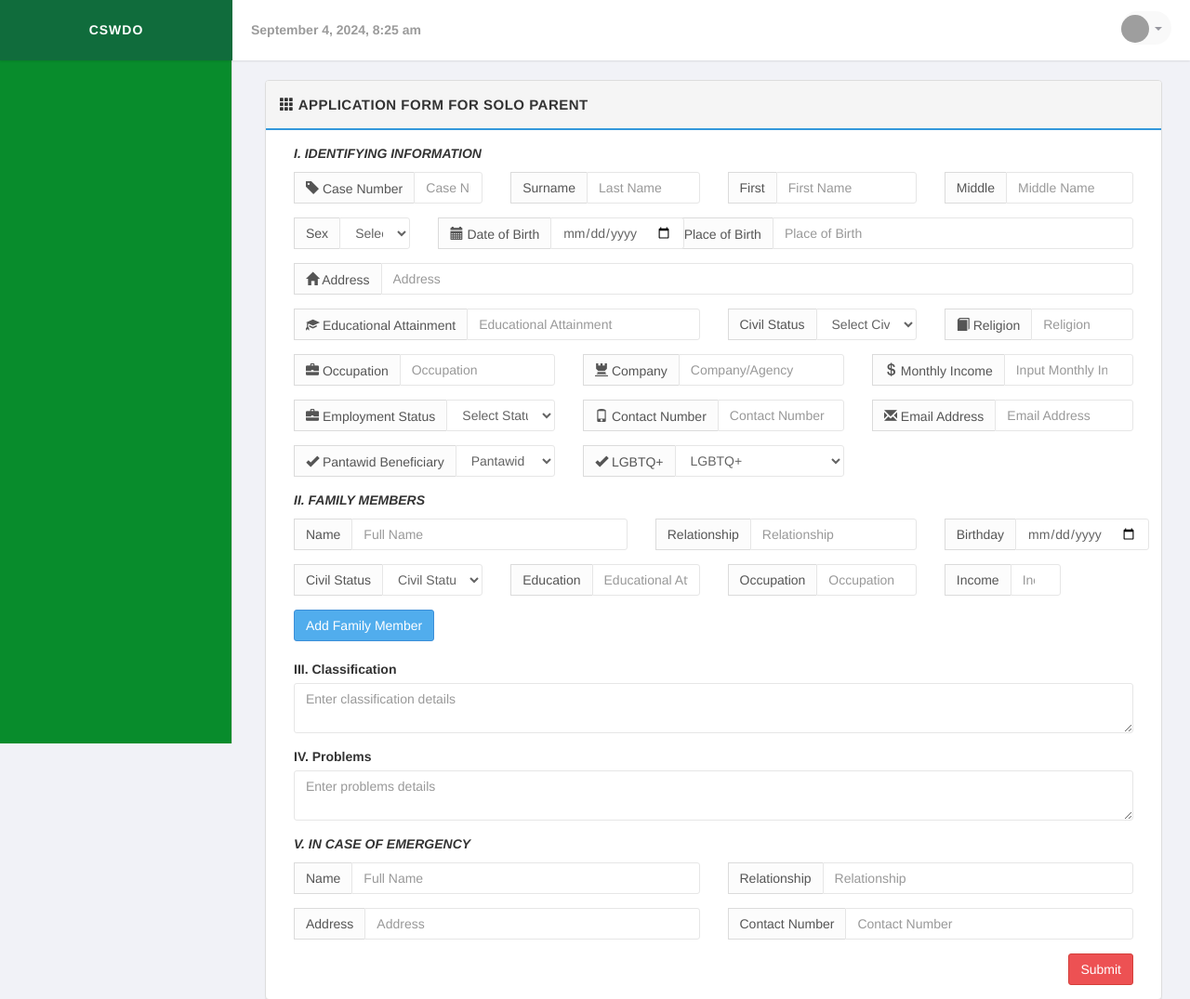
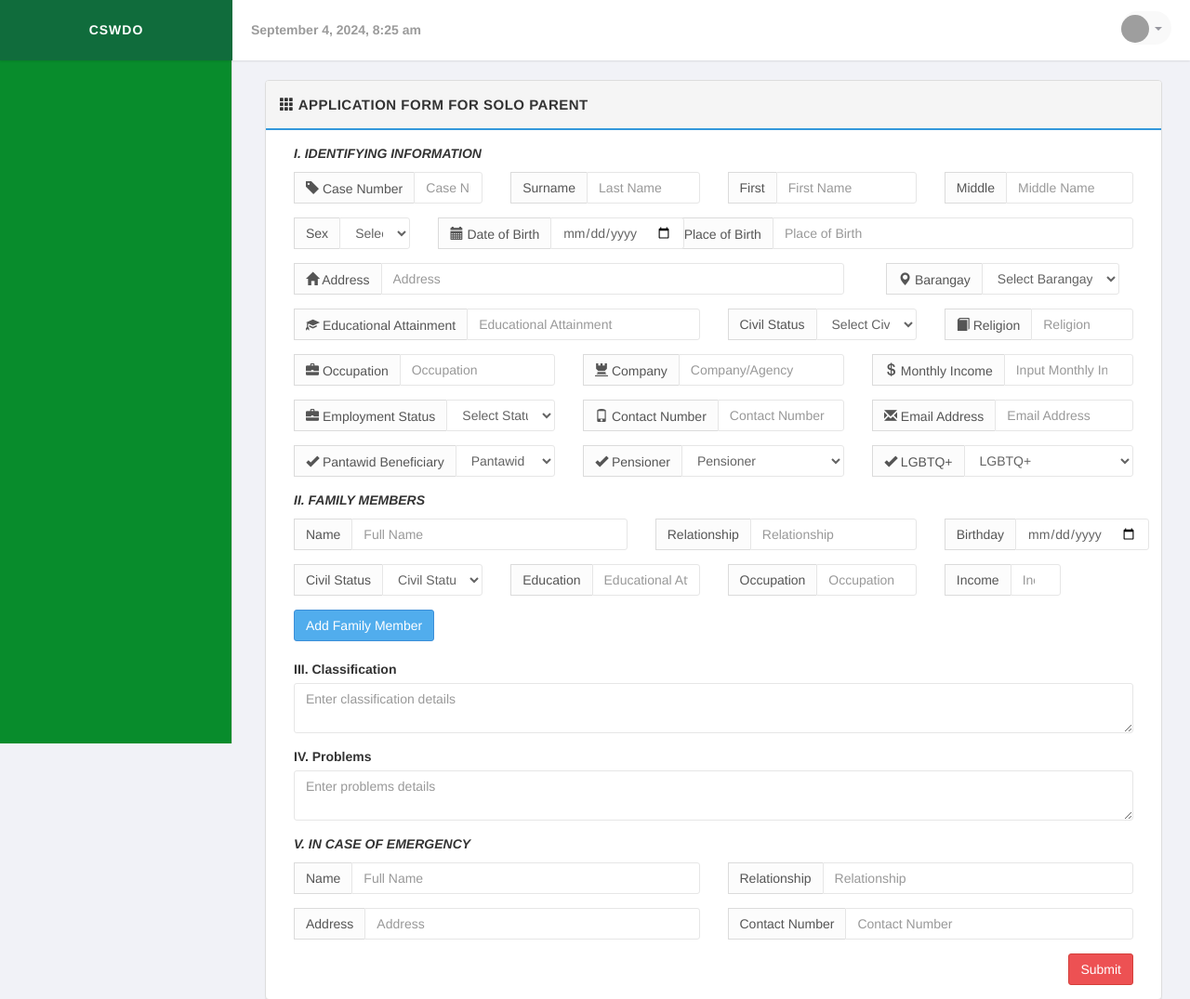
Before and after one commit to DreiBert/First, a PHP site: page /add_product.php in a window 1280 px wide. Shown: the top 1075 px of the page at 93% size. Run offline with PHP 8.4, Linux system fonts and the light colour scheme; the visitor is signed in with stand-in values (Sample User, id 1); data comes from the database, SQL or seed files in the repository; data that the repository does not hold is empty; some libraries are stand-ins or nearby versions; grey boxes are pictures that could not be loaded.

Commit message:
Added the barangay's option, and fixed the menu for all users

```diff
--- a/InventorySystem_PHP/add_product.php
+++ b/InventorySystem_PHP/add_product.php
@@ -4,7 +4,7 @@ $page_title = 'Add Product';
 
 // Include necessary files
 require_once('includes/load.php');
-
+$barangays = find_all_barangays();
 // Check what level user has permission to view this page
 page_require_level(2);
 
@@ -15,7 +15,7 @@ $all_photo = find_all('media');
 // Check if the form is submitted
 if (isset($_POST['add_product'])) {
   // Required fields for validation
-  $req_fields = array('case-number', 'last-name', 'first-name', 'middle-name', 'sex', 'date-of-birth', 'place-of-birth', 'address', 'educational-attainment', 'civil-status', 'religion', 'contact-number', 'email-address', 'pantawid-beneficiary', 'lgbtq');
+  $req_fields = array('case-number', 'last-name', 'first-name', 'middle-name', 'sex', 'date-of-birth', 'place-of-birth', 'address', 'barangay_id', 'educational-attainment', 'civil-status', 'religion', 'contact-number', 'email-address', 'pantawid-beneficiary', 'lgbtq', 'pensioner');
 
   // Validate the required fields
   validate_fields($req_fields);
@@ -32,6 +32,7 @@ if (isset($_POST['add_product'])) {
     $date_of_birth = remove_junk($db->escape($_POST['date-of-birth']));
     $place_of_birth = remove_junk($db->escape($_POST['place-of-birth']));
     $address = remove_junk($db->escape($_POST['address']));
+    $barangay_id = (int) $_POST['barangay_id'];
     $educational_attainment = remove_junk($db->escape($_POST['educational-attainment']));
     $civil_status = remove_junk($db->escape($_POST['civil-status']));
     $occupation = remove_junk($db->escape($_POST['occupation']));
@@ -43,6 +44,7 @@ if (isset($_POST['add_product'])) {
     $email_address = remove_junk($db->escape($_POST['email-address']));
     $pantawid_beneficiary = remove_junk($db->escape($_POST['pantawid-beneficiary']));
     $lgbtq = remove_junk($db->escape($_POST['lgbtq']));
+    $pensioner = remove_junk($db->escape($_POST['pensioner']));
 
     // Validate date of birth
     $birthDate = DateTime::createFromFormat('Y-m-d', $date_of_birth);
@@ -64,9 +66,9 @@ if (isset($_POST['add_product'])) {
 
     // Construct the SQL query to insert data into the database
     $query = "INSERT INTO application_forms (";
-    $query .= "case_number, full_name, age, sex, date_of_birth, place_of_birth, address, educational_attainment, civil_status, occupation, religion, company_agency, monthly_income, employment_status, contact_number, email_address, pantawid_beneficiary, lgbtq, classification, problems, date";
+    $query .= "case_number, full_name, age, sex, date_of_birth, place_of_birth, address, barangay_id, educational_attainment, civil_status, occupation, religion, company_agency, monthly_income, employment_status, contact_number, email_address, pantawid_beneficiary, lgbtq, pensioner, classification, problems, date";
     $query .= ") VALUES (";
-    $query .= "'{$case_number}','{$full_name}', '{$age}', '{$sex}', '{$date_of_birth}', '{$place_of_birth}', '{$address}', '{$educational_attainment}', '{$civil_status}', '{$occupation}', '{$religion}', '{$company_agency}', '{$monthly_income}', '{$employment_status}', '{$contact_number}', '{$email_address}', '{$pantawid_beneficiary}', '{$lgbtq}', '{$classification}', '{$problems}', '{$date}'";
+    $query .= "'{$case_number}','{$full_name}', '{$age}', '{$sex}', '{$date_of_birth}', '{$place_of_birth}', '{$address}', '{$barangay_id}', '{$educational_attainment}', '{$civil_status}', '{$occupation}', '{$religion}', '{$company_agency}', '{$monthly_income}', '{$employment_status}', '{$contact_number}', '{$email_address}', '{$pantawid_beneficiary}', '{$lgbtq}', '{$pensioner}', '{$classification}', '{$problems}', '{$date}'";
     $query .= ")";
     $query .= " ON DUPLICATE KEY UPDATE full_name='{$full_name}'";
 
@@ -240,7 +242,7 @@ if (isset($_POST['add_product'])) {
 
             <!-- Address input fields in one row -->
             <div class="row">
-              <div class="col-md-12">
+              <div class="col-md-8">
                 <div class="form-group">
                   <div class="input-group">
                     <span class="input-group-addon"><i class="glyphicon glyphicon-home"></i> Address</span>
@@ -248,7 +250,24 @@ if (isset($_POST['add_product'])) {
                   </div>
                 </div>
               </div>
+              <div class="col-md-4">
+                <div class="col-md-12">
+                  <div class="form-group">
+                    <div class="input-group">
+                      <span class="input-group-addon"><i class="glyphicon glyphicon-map-marker"></i> Barangay</span>
+                      <select class="form-control" name="barangay_id" required>
+                        <option value="">Select Barangay</option>
+                        <?php foreach ($barangays as $barangay): ?>
+                          <option value="<?php echo $barangay['id']; ?>"><?php echo $barangay['name']; ?></option>
+                        <?php endforeach; ?>
+                      </select>
+                    </div>
+                  </div>
+                </div>
+              </div>
             </div>
+
+
 
             <!-- Educational Attainment, Civil Status input, Religion  -->
             <div class="row">
@@ -371,6 +390,18 @@ if (isset($_POST['add_product'])) {
               <div class="col-md-4">
                 <div class="form-group">
                   <div class="input-group">
+                    <span class="input-group-addon"><i class="glyphicon glyphicon-ok"></i> Pensioner</span>
+                    <select class="form-control" name="pensioner" required>
+                      <option value="">Pensioner</option>
+                      <option value="Y">Yes</option>
+                      <option value="N">No</option>
+                    </select>
+                  </div>
+                </div>
+              </div>
+              <div class="col-md-4">
+                <div class="form-group">
+                  <div class="input-group">
                     <span class="input-group-addon"><i class="glyphicon glyphicon-ok"></i> LGBTQ+</span>
                     <select class="form-control" name="lgbtq" required>
                       <option value="">LGBTQ+</option>
@@ -380,6 +411,7 @@ if (isset($_POST['add_product'])) {
                   </div>
                 </div>
               </div>
+
             </div>
 
             <!-- -------------------Family Members Section-------------------------------- -->
--- a/InventorySystem_PHP/includes/sql.php
+++ b/InventorySystem_PHP/includes/sql.php
@@ -240,7 +240,12 @@ function join_product_table()
   return find_by_sql($sql);
 
 }
-
+function find_all_barangays()
+{
+  global $db;
+  $sql = "SELECT id, name FROM barangays ORDER BY name ASC";
+  return find_by_sql($sql);
+}
 function join_application_forms_table()
 {
   global $db;
```
Also changed, not shown: InventorySystem_PHP/barangay.php (added, +99 -0 lines), InventorySystem_PHP/layouts/admin_menu.php (+6 -5 lines), InventorySystem_PHP/layouts/header.php (+18 -15 lines), InventorySystem_PHP/layouts/special_menu.php (+8 -8 lines), InventorySystem_PHP/layouts/user_menu.php (indentation only).
